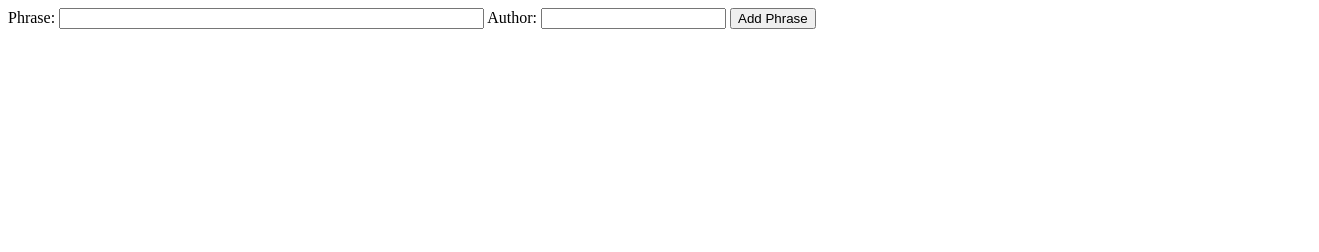
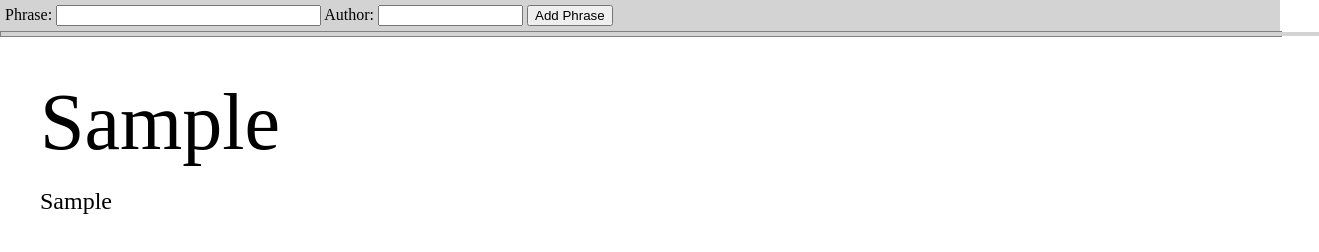
Before and after one commit to markdrago/ticker, a plain HTML site: page frontend/index.html in a window 1280 px wide. Both pictures are taken after typing "Sample", "Sample" into the empty fields and a click on the button "Add Phrase". Shown: the whole page, 1319 px wide, since content can reach past the window. Drawn offline with nearby package versions, Linux system fonts and the light colour scheme; no server answers.

Commit message:
add countdown timer to next quote rotation, style header a bit

```diff
--- a/frontend/index.html
+++ b/frontend/index.html
@@ -8,6 +8,10 @@
         var current_phrase = -1;
         var phrases = [];
         var socket;
+
+        var smoothness = 50;
+        var refresh_delay = 10 * smoothness;
+        var refresh_countdown = refresh_delay;
 
         function init_socket() {
             socket = io.connect('/');
@@ -22,7 +26,7 @@
                 phrases = data;
                 window.clearInterval();
                 refresh_phrases();
-                window.setInterval(refresh_phrases, 45000);
+                window.setInterval(countdown_to_refresh, 1000 / smoothness);
             });
 
             //a request for all of our phrases, return them
@@ -36,6 +40,23 @@
 
         function add_phrase(phrase) {
             phrases.push(phrase);
+            if (phrases.length == 1) {
+                refresh_phrases();
+            }
+        }
+
+        function countdown_to_refresh() {
+            refresh_countdown--;
+            if (refresh_countdown <= 0) {
+                refresh_phrases();
+                refresh_countdown = refresh_delay;
+            }
+            update_countdown_plunger();
+        }
+
+        function update_countdown_plunger() {
+            var pct = (refresh_countdown * 100) / refresh_delay;
+            $('#plunger').width(pct + '%');
         }
 
         function refresh_phrases() {
@@ -75,11 +96,14 @@
     </script>
 </head>
 <body>
-    <label for="phrase_input">Phrase: </label>
-    <input type="text" id="phrase_input" size="50" />
-    <label for="author_input">Author: </label>
-    <input type="text" id="author_input" size="20" />
-    <input type="button" id="add_phrase_button" value="Add Phrase" />
+    <div id="header">
+        <label for="phrase_input">Phrase: </label>
+        <input type="text" id="phrase_input" size="30" />
+        <label for="author_input">Author: </label>
+        <input type="text" id="author_input" size="15" />
+        <input type="button" id="add_phrase_button" value="Add Phrase" />
+    </div>
+    <div id="countdown"><div id="plunger"></div></div>
     <div id="phrase_box">
         <div id="phrase"></div>
         <div id="author"></div>
--- a/frontend/style.css
+++ b/frontend/style.css
@@ -1,3 +1,7 @@
+body {
+  padding: 0; margin: 0;
+}
+
 #phrase_box {
     //background-color: lightgray;
     padding: 40px;
@@ -11,3 +15,21 @@
     padding-top: 20px;
     font-size: x-large;
 }
+
+#header {
+    background-color: lightgray;
+    padding: 5px;
+}
+
+#countdown {
+    //margin-top: 10px;
+    width: 100%;
+    height: 4px;
+    border: thin solid gray;
+}
+
+#plunger {
+    width: 103%;
+    height: 4px;
+    background-color: lightgray;
+}
```
